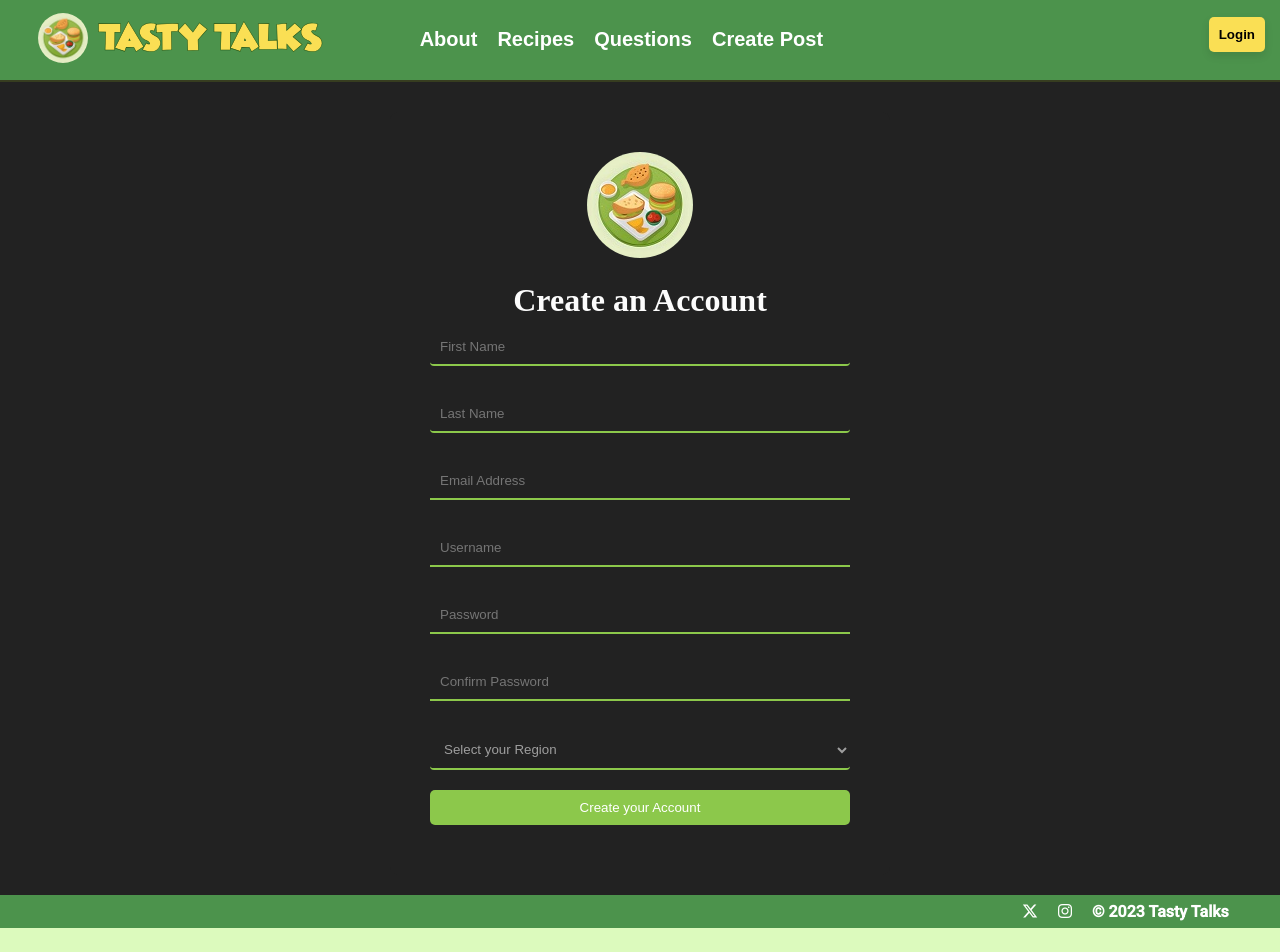
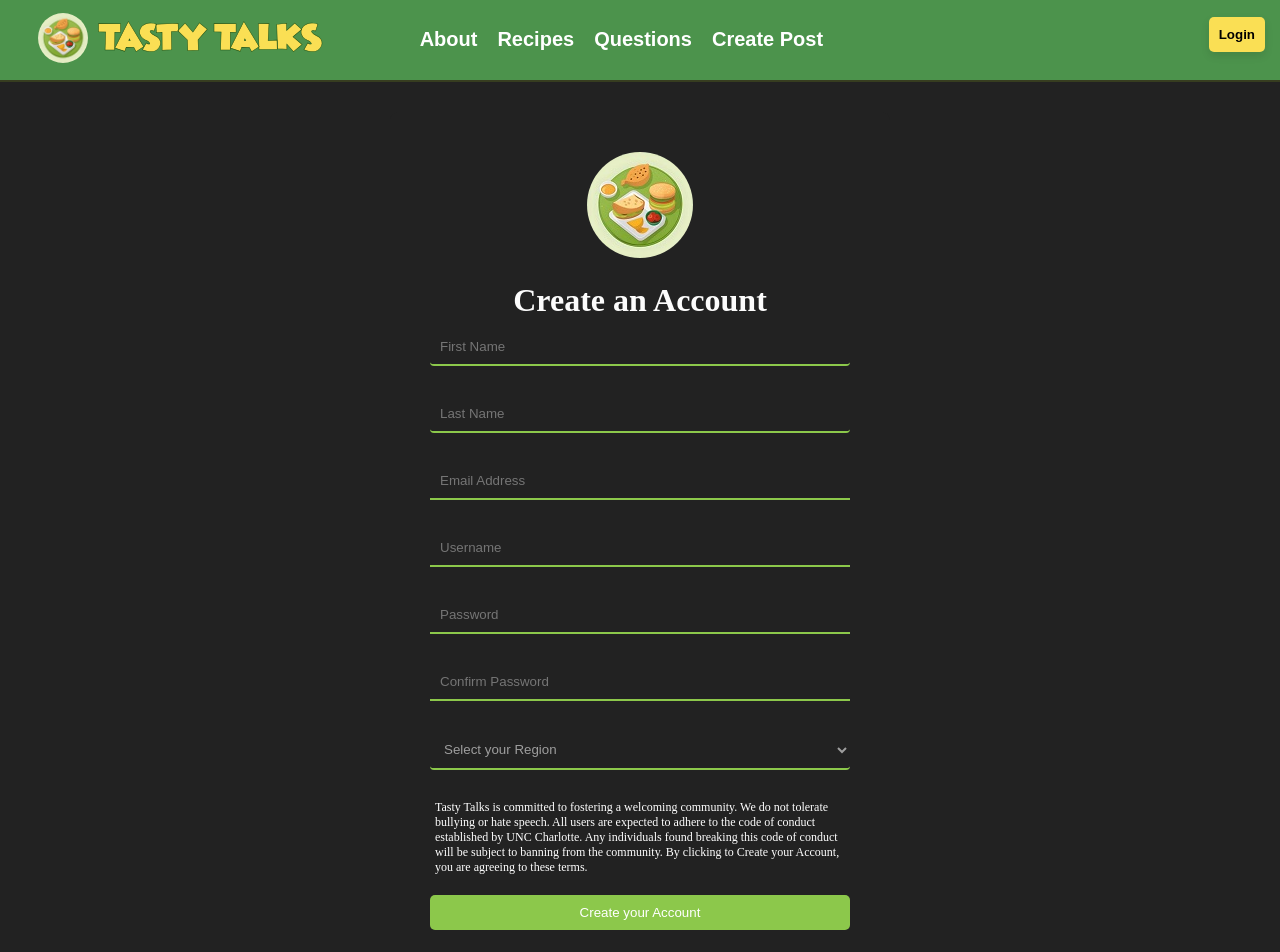
Before and after one commit to wbermel3rd/TastyTalks, a Vue app in the folder tastytalks/: page /register in a window 1280 px wide. Shown: the top 952 px of the page. Before the commit the page ends 928 px from the top, so only its background shows below. Built offline with nearby package versions, Linux system fonts and the light colour scheme; no server answers.

Commit message:
Added Code of Conduct on Registration & Create Recipe Pages

```diff
--- a/tastytalks/src/assets/styles.css
+++ b/tastytalks/src/assets/styles.css
@@ -259,6 +259,27 @@ footer{
     font-family: 'Helvetica', sans-serif;
   }
 
+  /* For Code of Conduct statement on Create new Recipe page*/
+.codeOfContent-instructions {
+    text-align: center;
+    padding: 20px;
+    margin-top: 5px;
+    margin-bottom: 5px;
+    font-size: 14px;
+  }
+
+  /* For Code of Conduct statement on Create new Recipe page*/
+.codeOfContent-registration {
+    text-align: left;
+    color: white;
+    padding: 5px;
+    margin-top: 5px;
+    margin-bottom: 15px;
+    font-size: 12px;
+  }
+
+
+
   /* Font and format for text on About Page, next to buttons*/
 .button-description {
     text-align: right;
--- a/tastytalks/src/views/CreateRecipe.vue
+++ b/tastytalks/src/views/CreateRecipe.vue
@@ -134,6 +134,9 @@
                 required>
 
                 <!-- <img :src="picture.value" alt="preview">      -->
+
+                <!-- Authorized Content Statement     -->
+                <p class="codeOfContent-instructions">By submitting this recipe, you acknowledge you are authorized to share the recipe by the owner, you give proper credit to the original author, or you are the owner.</p>
 
                 <!-- Submit recipe -->
                 <input type="submit" @click="addPost" value="Submit" >
@@ -370,6 +373,7 @@ input[type=text], select, textarea[type=text], input[type=file], input[type=date
 input[type=submit] {
   width: 100%;
   background-color: var(--secondaryBackgroundColor);
+  font-weight: bolder;
   color: white;
   padding: 14px 20px;
   margin: 8px 0;
--- a/tastytalks/src/views/RegistrationPage.vue
+++ b/tastytalks/src/views/RegistrationPage.vue
@@ -47,6 +47,8 @@
             </select>
           </div>
 
+          <!-- Code of Conduct Statement     -->
+          <p class="codeOfContent-registration">Tasty Talks is committed to fostering a welcoming community. We do not tolerate bullying or hate speech. All users are expected to adhere to the code of conduct established by UNC Charlotte. Any individuals found breaking this code of conduct will be subject to banning from the community.  By clicking to Create your Account, you are agreeing to these terms.</p>
           <button type="submit" value="Register" class="btn create-account">Create your Account</button>
         </form>
       </div>
```
